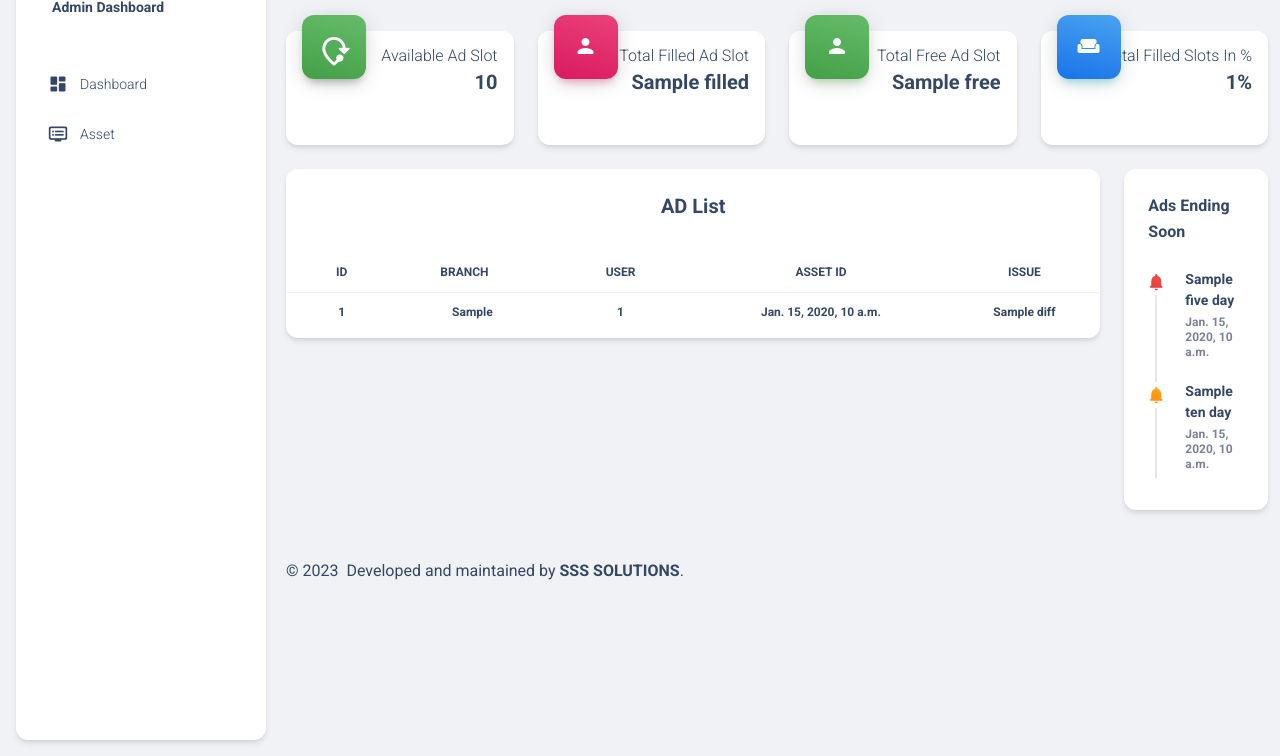
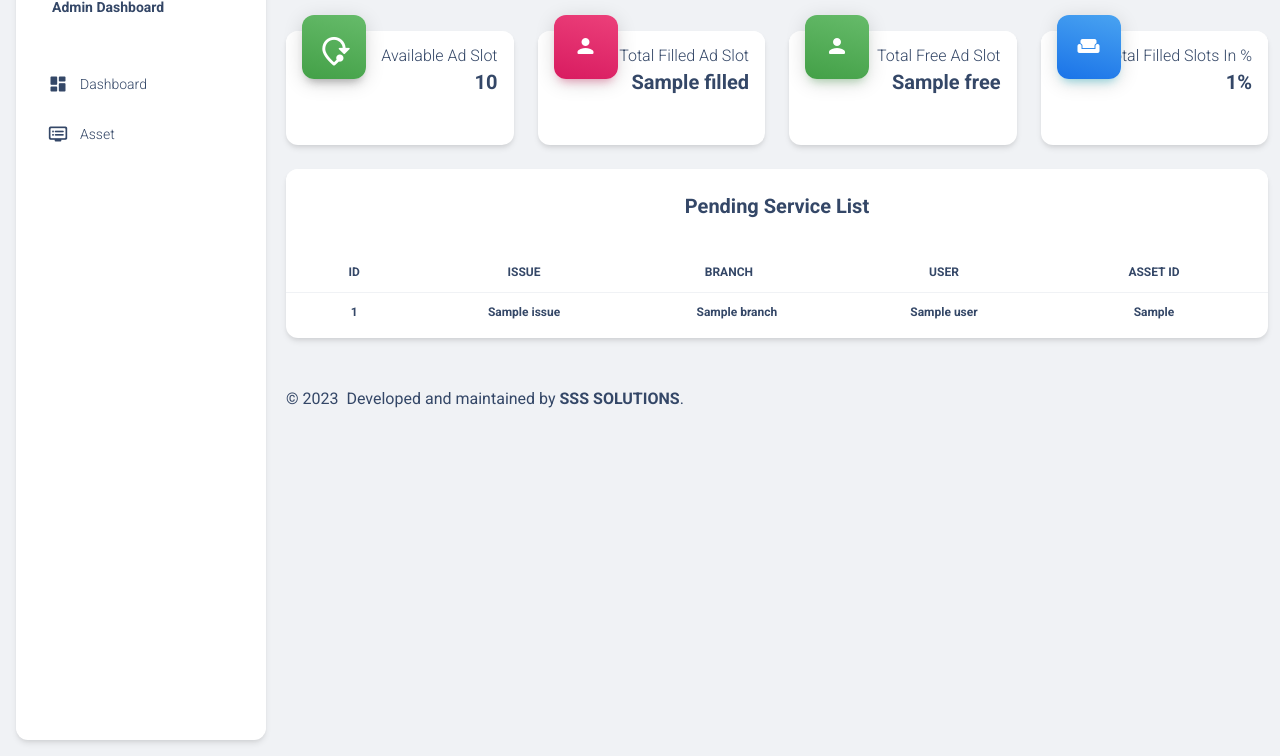
Before and after one commit to Rajeshwaran2001/sss, a Django app: template templates/index.html in a window 1280 px wide. Shown: the part 44-800 px from the top of the page. Run offline with Django 3.2, Linux system fonts and the light colour scheme; the template is opened without the code that fills it: most values are stand-ins (such as "Sample title", 1, 10 or a date in 2020); some libraries are stand-ins or nearby versions.

Commit message:
service list displayed

```diff
--- a/templates/index.html
+++ b/templates/index.html
@@ -141,10 +141,10 @@
         <div class="row mt-4">
         </div>
         <div class="row">
-            <div class="col-lg-10 col-md-10 mb-md-0 mb-4">
+            <div class="col-lg-12 col-md-10 mb-md-0 mb-4">
                 <div class="card">
                     <div class="card-header pb-0">
-                        <h5 class="text-center">AD List</h5>
+                        <h5 class="text-center">Pending Service List</h5>
                     </div>
                     <div class="card-body px-0 pb-2">
                         <div class="table-responsive p-0" style="max-height: 600px; overflow-y: auto;">
@@ -152,10 +152,11 @@
                                 <thead>
                                 <tr>
                                     <th class="text-uppercase text-dark text-xs font-weight-bolder">ID</th>
+                                    <th class="text-uppercase text-dark text-xs font-weight-bolder">Issue</th>
                                     <th class="text-uppercase text-dark text-xs font-weight-bolder ps-2">Branch</th>
                                     <th class="text-uppercase text-dark text-xs font-weight-bolder">User</th>
                                     <th class="text-uppercase text-dark text-xs font-weight-bolder">Asset ID</th>
-                                    <th class="text-uppercase text-dark text-xs font-weight-bolder">Issue</th>
+
                                 </tr>
                                 </thead>
                                 <tbody>
@@ -164,20 +165,22 @@
                                         <td class="align-middle text-center text-sm">
                                             <span class="text-xs text-dark font-weight-bold">{{ forloop.counter }}</span>
                                         </td>
-
                                         <td class="align-middle text-center text-sm">
-                                            <span class="text-xs text-dark font-weight-bold"> {{ a.b }} </span>
-                                        </td>
-                                        <td class="align-middle text-center text-sm">
-                                            <span class="text-xs text-dark font-weight-bold"> {{ a.myads_count }} </span>
+                                            <a class="font-weight-bold" href="#"
+                                               onclick="showLoading(event, '{% url 'Dashboard:ad_detail' a.id %}')">
+                                                <span class="text-xs text-dark font-weight-bold"> {{ a.issue }} </span>
+                                            </a>
                                         </td>
 
                                         <td class="align-middle text-center text-sm">
-                                            <span class="text-xs text-dark font-weight-bold"> {{ a.EndDate }} </span>
+                                            <span class="text-xs text-dark font-weight-bold"> {{ a.branch }} </span>
                                         </td>
                                         <td class="align-middle text-center text-sm">
-                                            <span class="text-xs text-dark font-weight-bold" data-bs-toggle="tooltip"
-                                                  title="No of days to end"> {{ a.diff }} </span>
+                                            <span class="text-xs text-dark font-weight-bold"> {{ a.user }} </span>
+                                        </td>
+
+                                        <td class="align-middle text-center text-sm">
+                                            <span class="text-xs text-dark font-weight-bold"> {{ a.pc }} </span>
                                         </td>
                                     </tr> {% endfor %} </tbody>
                             </table>
@@ -185,50 +188,7 @@
                     </div>
                 </div>
             </div>
-            <div class="col-lg-2 col-md-6">
-                <div class="card h-100">
-                    <div class="card-header pb-0">
-                        <h6>Ads Ending Soon</h6>
-                    </div>
-                    <div class="card-body p-3" style="max-height: 600px; overflow-y: auto;">
-                        <div class="timeline timeline-one-side">
-                            {% if ten_days or five_days %}
-                            {% else %}
-                                <div class="timeline-block mb-3">
-                <span class="timeline-step">
-                  <i class="material-icons text-success text-gradient">notifications</i>
-                </span>
-                                    <div class="timeline-content">
-                                        <h4 class="text-dark text-sm font-weight-bold mb-0">No Ads</h4>
-                                    </div>
-                                </div>
-                            {% endif %}
-                            {% for ad in five_days %}
-                                <div class="timeline-block mb-3">
-                <span class="timeline-step">
-                  <i class="material-icons text-danger text-gradient">notifications</i>
-                </span>
-                                    <div class="timeline-content">
-                                        <h6 class="text-dark text-sm font-weight-bold mb-0">{{ ad.AdName }}</h6>
-                                        <p class="text-secondary font-weight-bold text-xs mt-1 mb-0">{{ ad.EndDate }}</p>
-                                    </div>
-                                </div>
-                            {% endfor %}
-                            {% for ad in ten_days %}
-                                <div class="timeline-block mb-3">
-                <span class="timeline-step">
-                  <i class="material-icons text-warning text-gradient">notifications</i>
-                </span>
-                                    <div class="timeline-content">
-                                        <h6 class="text-dark text-sm font-weight-bold mb-0">{{ ad.AdName }}</h6>
-                                        <p class="text-secondary font-weight-bold text-xs mt-1 mb-0">{{ ad.EndDate }}</p>
-                                    </div>
-                                </div>
-                            {% endfor %}
-                        </div>
-                    </div>
-                </div>
-            </div>
+
         </div>
     </div>
 {% endblock %}
```
